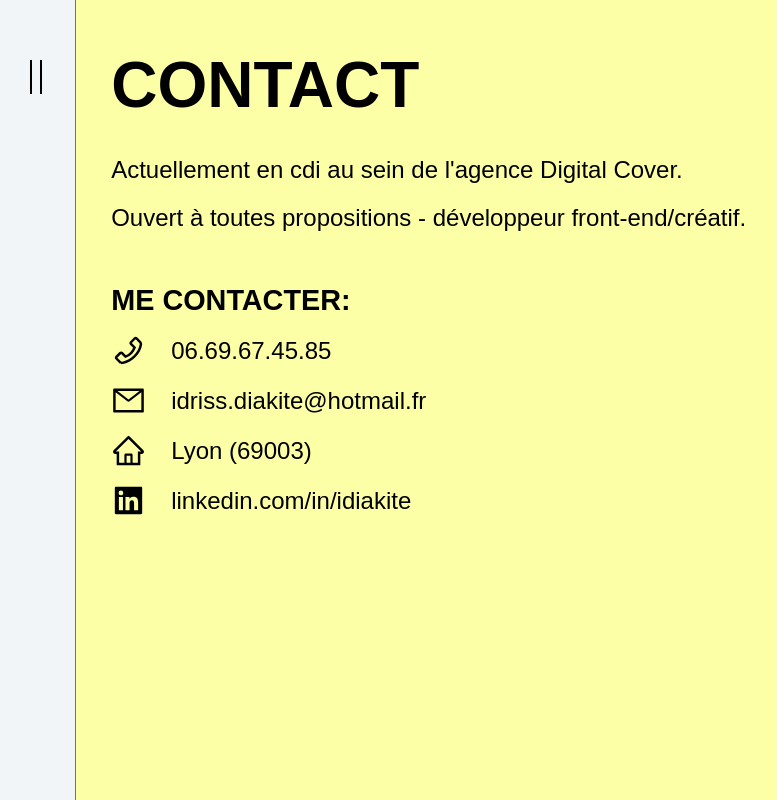
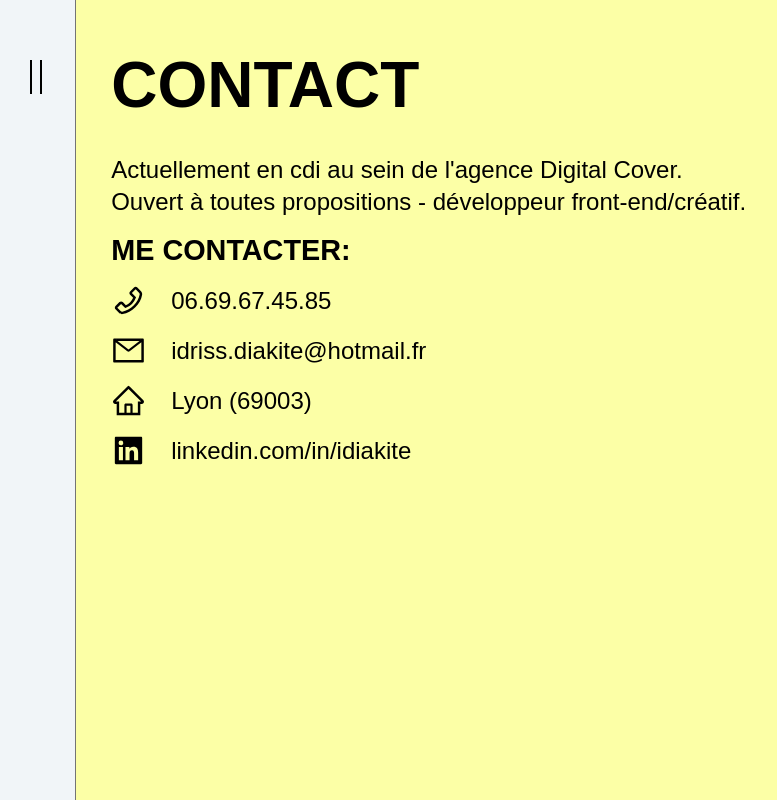
Before and after one commit to idrissdiakite/portfolio-react, a React (Create React App) app: page /contact in a window 1280 px wide. Shown: the whole page, without its empty margins (0-777 px from the left). Built offline with nearby package versions, Linux system fonts and the light colour scheme; a web font is replaced by a local one.

Commit message:
🎨 [CONTACT] Updated layout

```diff
--- a/src/components/Contact/style.scss
+++ b/src/components/Contact/style.scss
@@ -3,13 +3,7 @@
 .contact {
   background-color: $bg-4;
 
-  &__suptitle {
-    margin-top: 1rem;
-
-    p:first-child { margin-bottom: 1rem; }
-  }
-
-  &__details { margin-top: 50px; }
+  &__details { margin-top: 1rem; }
 
   &__links {
     margin-top: 1rem;
```
